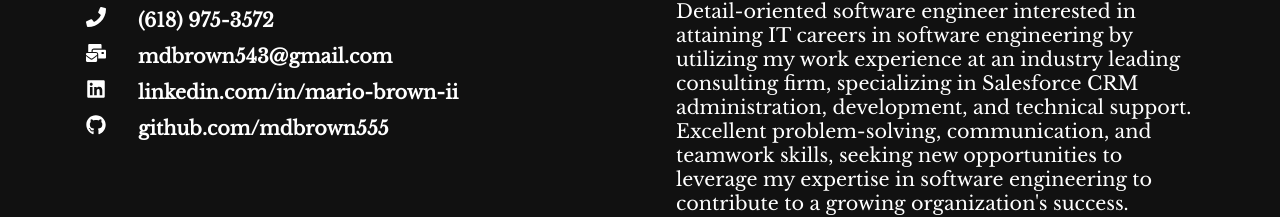
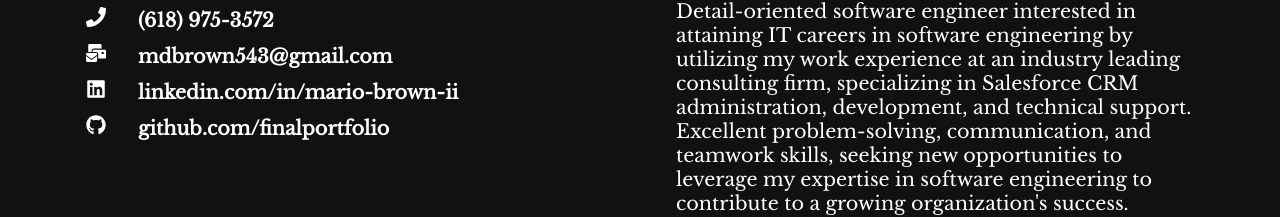
Before and after one commit to mdbrown555/FinalPortfolio, a React (Create React App) app: page / in a window 1280 px wide. Shown: the part 2223-2440 px from the top of the page. Built offline with nearby package versions, Linux system fonts and the light colour scheme.

Commit message:
portfolio link

```diff
--- a/src/components/Footer.js
+++ b/src/components/Footer.js
@@ -28,7 +28,7 @@ const Footer = () => {
                     </div>
                     <div className="github">
                         <h4><FaGithub size={20} style={{ color:"#fff", marginRight: "2rem"}}/>
-                        <a href="https://github.com/mdbrown555">github.com/mdbrown555</a></h4>
+                        <a href="https://github.com/mdbrown555/finalportfolio">github.com/finalportfolio</a></h4>
                     </div>
                 </div>
                 <div className="right">
```
